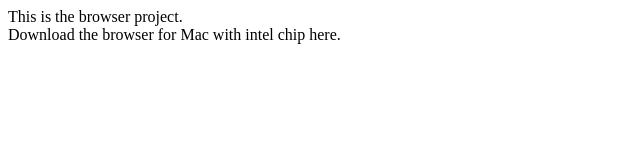
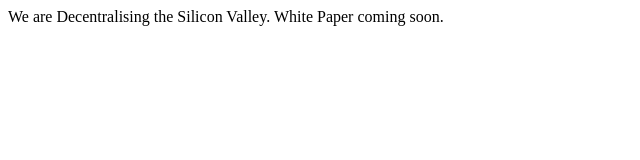
Before and after one commit to ankursinghprime/browser-website, a plain HTML site: page index.html in a window 1280 px wide. Shown: the whole page, without its empty margins (0-640 px from the left). Drawn offline with Linux system fonts and the light colour scheme.

Commit message:
Update index.html

```diff
--- a/index.html
+++ b/index.html
@@ -1,7 +1,6 @@
 <html>
 <body>
-This is the browser project.
-<br>
-Download the browser for Mac with intel chip here.
+We are Decentralising the Silicon Valley.
+White Paper coming soon.
 </body>
 </html>
```
